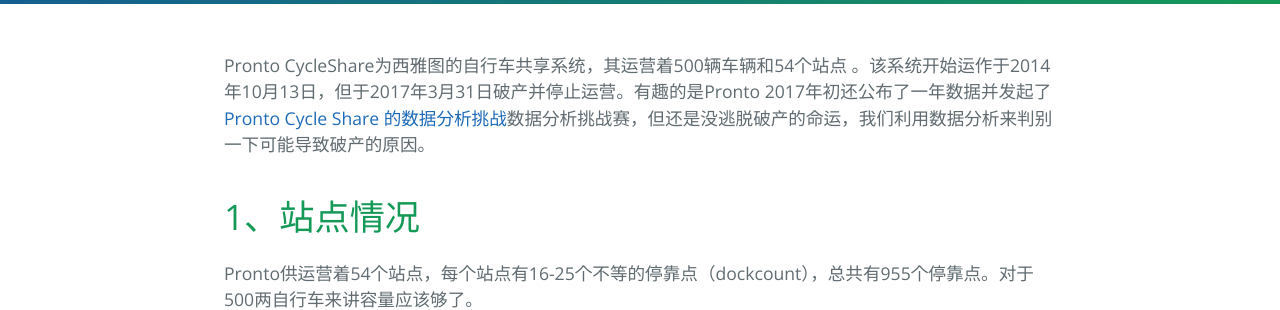
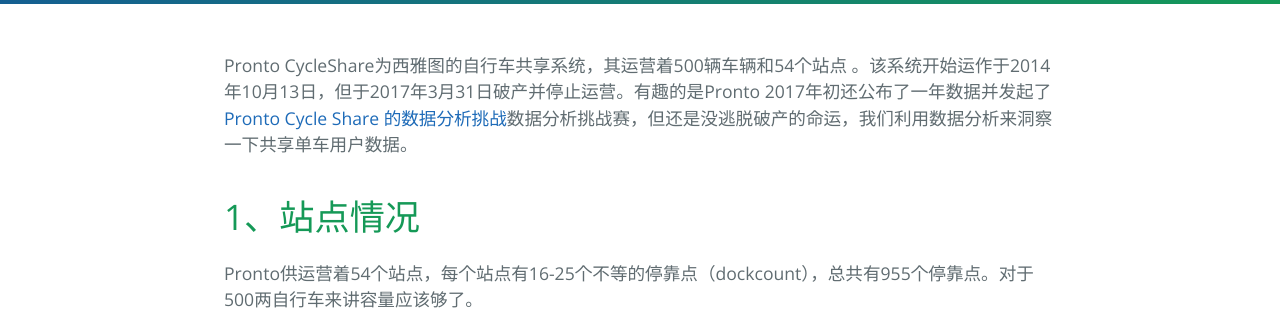
Before and after one commit to guxishi/guxishi.github.io, a Jekyll site: the page built from _posts/2018-1-2-共享单车商业数据分析.md, in a window 1280 px wide and 900 px high. Shown: the part 346-656 px from the top of the window. Built offline with Jekyll 4.4.1, drawn with Linux system fonts in a browser that asks for light colours; our own code applies the rules of GitHub Pages for plain Markdown files.

Commit message:
blog go~

```diff
--- a/_posts/2018-1-2-共享单车商业数据分析.md
+++ b/_posts/2018-1-2-共享单车商业数据分析.md
@@ -1,4 +1,4 @@
-Pronto CycleShare为西雅图的自行车共享系统，其运营着500辆车辆和54个站点 。该系统开始运作于2014年10月13日，但于2017年3月31日破产并停止运营。有趣的是Pronto 2017年初还公布了一年数据并发起了                                                                                   [Pronto Cycle Share 的数据分析挑战](http://www.prontocycleshare.com/datachallenge)数据分析挑战赛，但还是没逃脱破产的命运，我们利用数据分析来判别一下可能导致破产的原因。
+Pronto CycleShare为西雅图的自行车共享系统，其运营着500辆车辆和54个站点 。该系统开始运作于2014年10月13日，但于2017年3月31日破产并停止运营。有趣的是Pronto 2017年初还公布了一年数据并发起了                                                                                   [Pronto Cycle Share 的数据分析挑战](http://www.prontocycleshare.com/datachallenge)数据分析挑战赛，但还是没逃脱破产的命运，我们利用数据分析来洞察一下共享单车用户数据。
 
 
 
```
